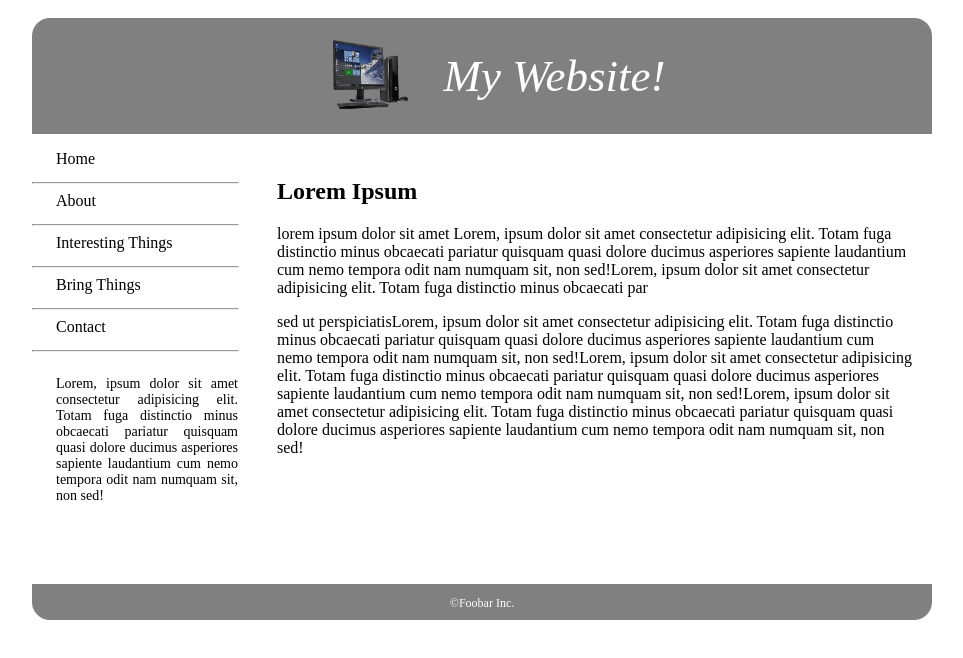
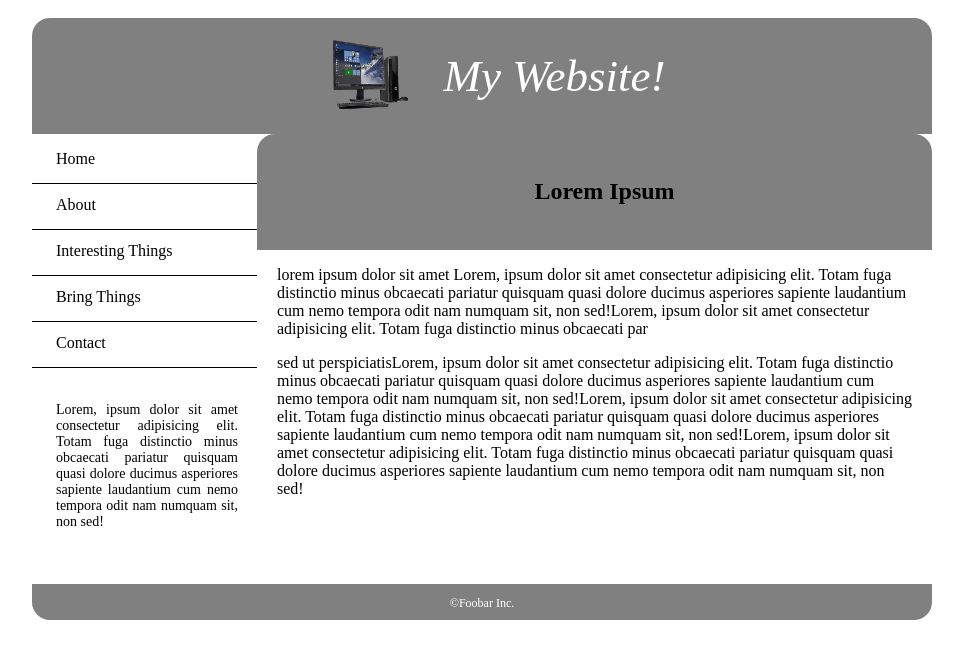
Before and after one commit to TurkyAhmed/bootcamp-day-6-exercise-1, a plain HTML site: page index.html in a window 1280 px wide. Shown: the whole page, without its empty margins (158-1121 px from the left). Drawn offline with Linux system fonts and the light colour scheme.

Commit message:
hr tag replace with  border-bottom

```diff
--- a/assets/css/style.css
+++ b/assets/css/style.css
@@ -37,9 +37,11 @@ ul  {
 }
 
 ul li {
-    padding-bottom: 6px;
-    padding-top: 6px;
+    padding-bottom: 15px;
+    padding-top: 12px;
+    border-bottom: 1px solid;
 }
+
 
 ul li:first-child {
     padding-top: 16px;
--- a/index.html
+++ b/index.html
@@ -1,9 +1,9 @@
 <!DOCTYPE html>
-<html lang="en">
+<html lang="zxx">
   <head>
-    <meta charset="UTF-8" />
-    <meta name="viewport" content="width=device-width, initial-scale=1.0" />
-    <link rel="stylesheet" href="./assets/css/style.css" />
+    <meta charset="UTF-8" >
+    <meta name="viewport" content="width=device-width, initial-scale=1.0">
+    <link rel="stylesheet" href="./assets/css/style.css">
     <title>Bootcamp Day 6 - HTML Day 1</title>
   </head>
   <body>
@@ -15,7 +15,11 @@
 
     <section>
         <article>
-        <h2>Lorem Ipsum</h2>
+
+          <header>
+             <h2>Lorem Ipsum</h2>
+          </header>
+
         <p>lorem ipsum dolor sit amet Lorem, ipsum dolor sit amet consectetur adipisicing elit. Totam fuga
             distinctio minus obcaecati pariatur quisquam quasi dolore ducimus
             asperiores sapiente laudantium cum nemo tempora odit nam numquam sit,
@@ -36,11 +40,11 @@
 
         <aside>
             <ul>
-              <li><a href="index.html">Home</a></li>                              <hr>
-              <li><a href="about.html">About</a></li>                    <hr>
-              <li><a href="portfolio.html">Interesting Things</a></li>   <hr>
-              <li><a href="#">Bring Things</a></li>                      <hr>
-              <li><a href="contact.html">Contact</a></li>                <hr>
+              <li><a href="index.html">Home</a></li>
+              <li><a href="about.html">About</a></li>
+              <li><a href="portfolio.html">Interesting Things</a></li>
+              <li><a href="#">Bring Things</a></li>
+              <li><a href="contact.html">Contact</a></li>
               <!-- <li><a href="portfolio.html">portfolio</a></li> -->
             </ul>
             <p>
```
